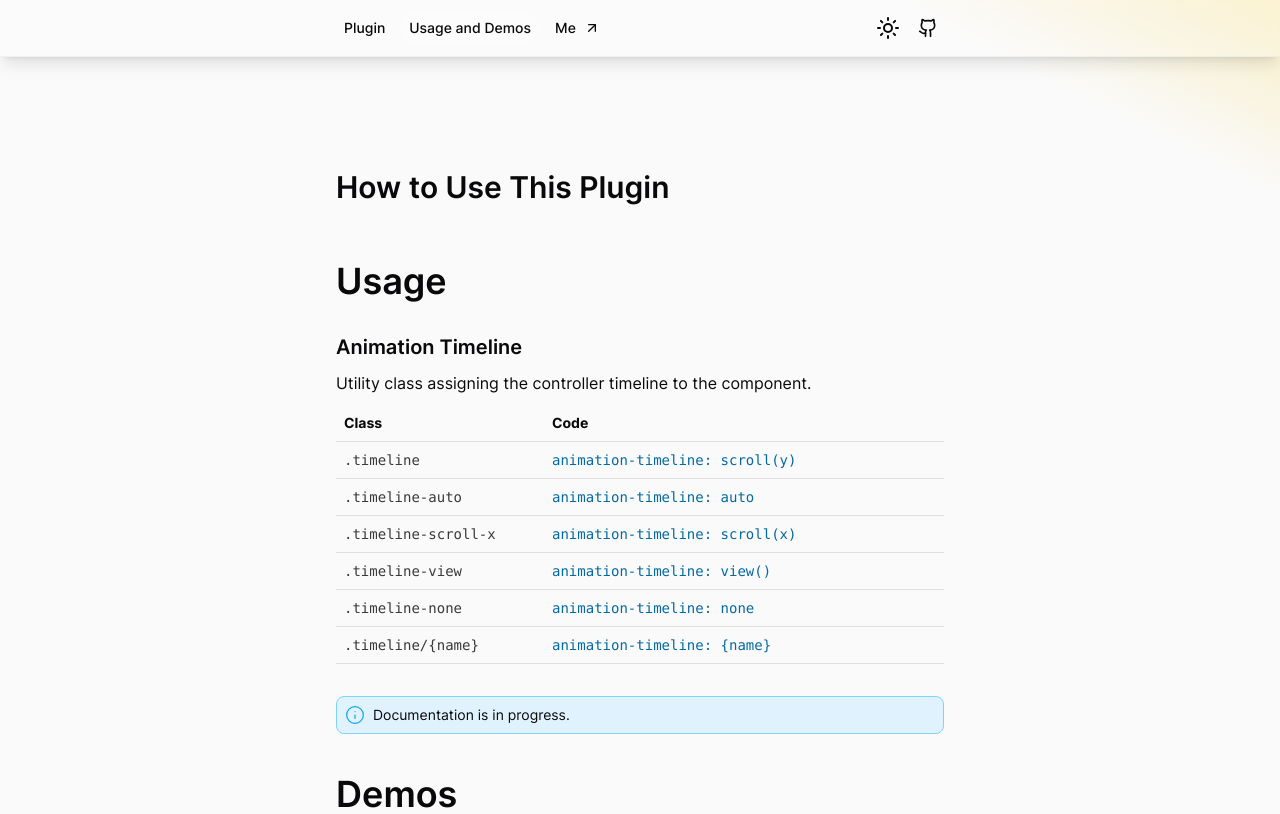
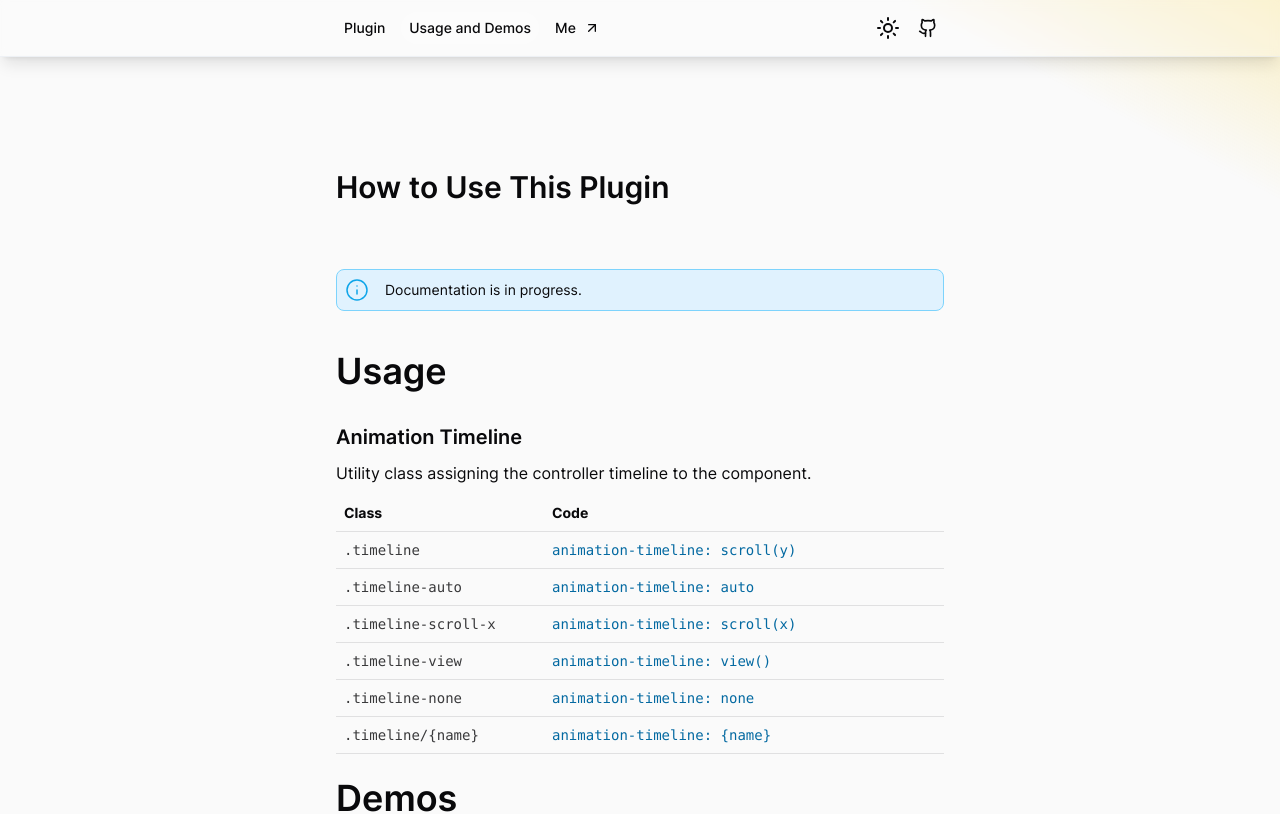
Before and after one commit to adamplesnik/tailwindcss-scroll-driven-animations, a React (Vite) app: page /usage in a window 1280 px wide. Shown: the top 814 px of the page. Built offline with nearby package versions, Linux system fonts and the light colour scheme; what @adam.plesnik/tailwindcss-scroll-driven-animations would draw is missing.

Commit message:
Tune docu in progress message

```diff
--- a/src/views/UsageView.tsx
+++ b/src/views/UsageView.tsx
@@ -8,6 +8,10 @@ const UsageView = () => {
   return (
     <Page>
       <Heading size={1}>How to Use This Plugin</Heading>
+      <div className="mb-4 mt-8 flex items-center gap-4 rounded-lg border border-sky-300 bg-sky-100 p-2 text-sm  dark:border-sky-600 dark:bg-sky-700/30">
+        <Info className="size-6 shrink-0 text-sky-500 dark:text-sky-600" strokeWidth="1.5" />
+        Documentation is in progress.
+      </div>
       <div className="mb-4 hidden gap-4 rounded-lg border border-amber-400 bg-amber-50 p-4 text-sm supports-no-animations:flex dark:border-amber-600 dark:bg-stone-700/30">
         <WandSparkles
           className="size-6 shrink-0 text-amber-500 dark:text-amber-600"
@@ -17,10 +21,7 @@ const UsageView = () => {
         see the demos working correctly.
       </div>
       <Usage />
-      <div className="mb-4 mt-8 flex items-center gap-2 rounded-lg border border-sky-300 bg-sky-100 p-2 text-sm  dark:border-sky-600 dark:bg-sky-700/30">
-        <Info className="size-5 shrink-0 text-sky-500 dark:text-sky-600" strokeWidth="1.5" />
-        Documentation is in progress.
-      </div>
+
       <Demo />
     </Page>
   )
```
